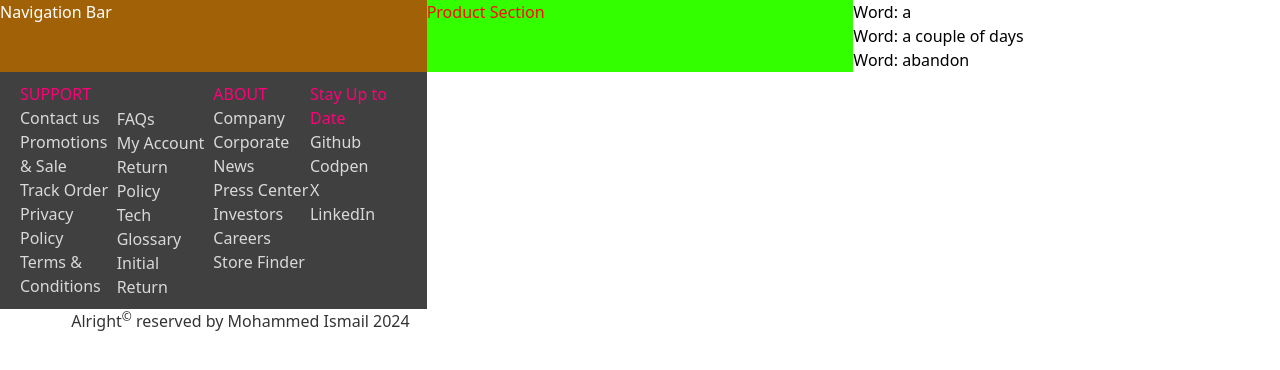
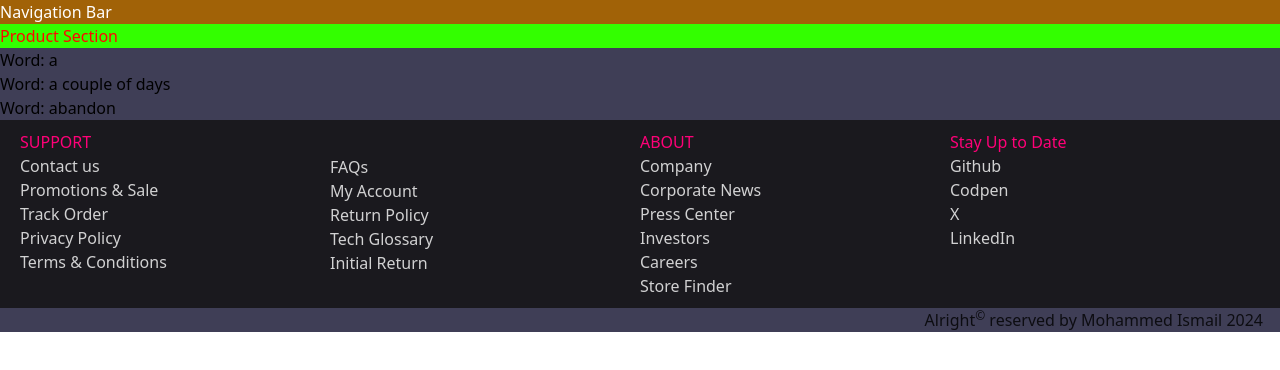
Before and after one commit to mdaleardc/product-landing, a React (Vite) app: page / in a window 1280 px wide. Shown: the top 370 px of the page. Built offline with nearby package versions, Linux system fonts and the light colour scheme.

Commit message:
App.jsx is updated

```diff
--- a/src/App.jsx
+++ b/src/App.jsx
@@ -6,7 +6,7 @@ import Footer from "./Components/Footer"
 function App() {
 
   return (
-    <div className="grid grid-cols-3" >
+    <div className="bg-[#3F3E56]">
       <Navbar/>
 
       <Product/>
```
